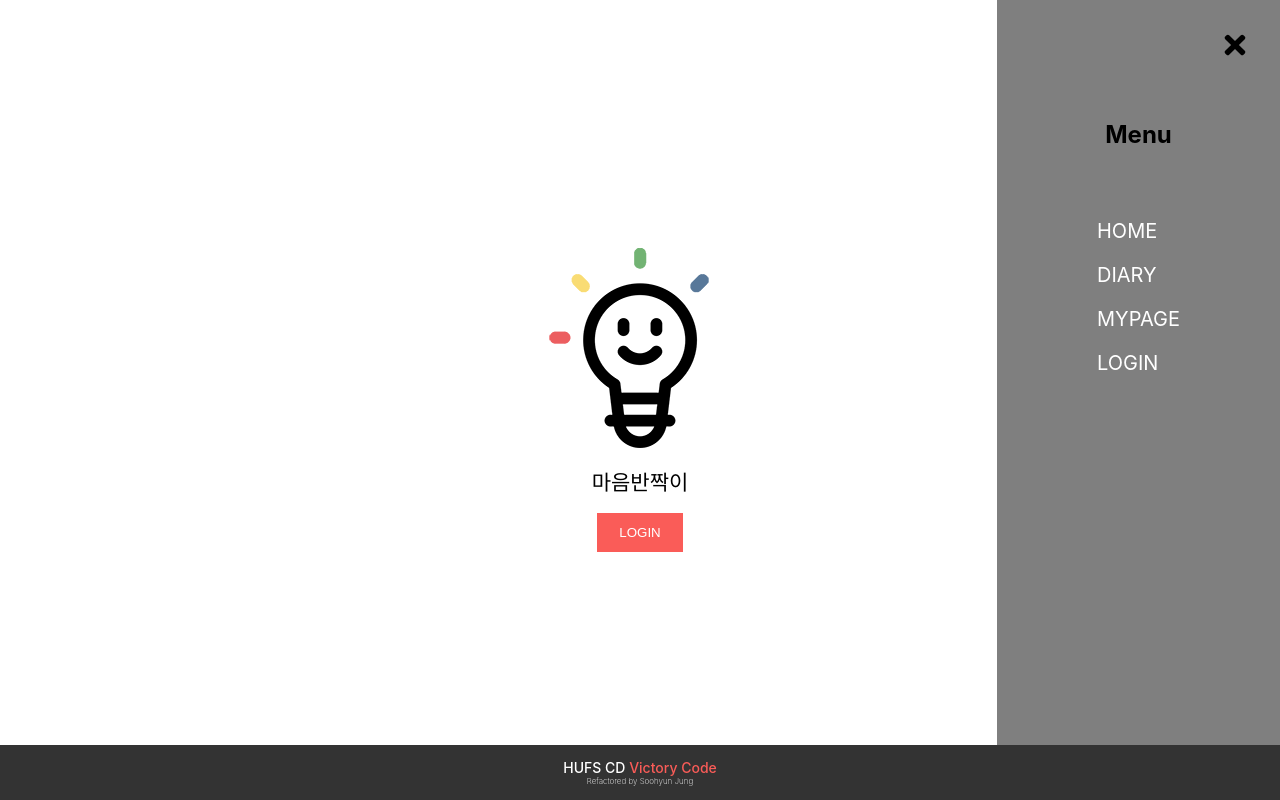
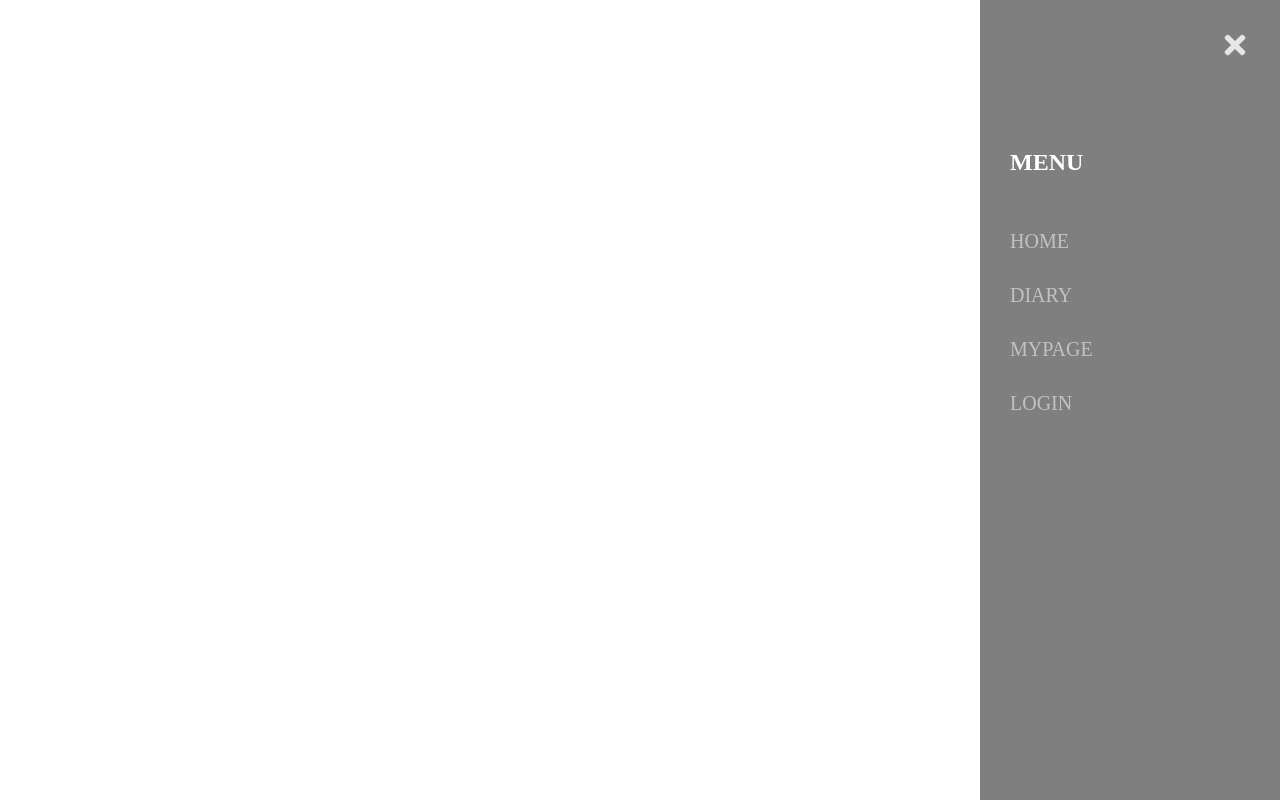
Before and after one commit to sasha1107/SmartBulb-React, a React (Create React App) app in the folder my-app/: page /SmartBulb-React/login in a window 1280 px wide. Both pictures are taken after a click on the icon 1235 px from the left and 45 px from the top of the page. Built offline with nearby package versions, Linux system fonts and the light colour scheme.

Commit message:
Refactor: styledcomponents 사용
- 네비게이션 바 애니메이션 추가
- 라우팅 구현
- styledcomponents 사용하여 스타일 리팩토링

```diff
--- a/my-app/package.json
+++ b/my-app/package.json
@@ -10,7 +10,10 @@
     "react": "^18.2.0",
     "react-dom": "^18.2.0",
     "react-icons": "^4.6.0",
+    "react-router-dom": "^6.4.3",
     "react-scripts": "5.0.1",
+    "styled-components": "^5.3.6",
+    "styled-reset": "^4.4.2",
     "web-vitals": "^2.1.4"
   },
   "scripts": {
--- a/my-app/src/App.js
+++ b/my-app/src/App.js
@@ -1,10 +1,38 @@
 import Home from "./components/pages/home/Home";
+import LogIn from "./components/pages/login/Login";
+
+import { createGlobalStyle } from 'styled-components'
+import reset from 'styled-reset'
+import { BrowserRouter, Routes, Route } from "react-router-dom";
+
+const GlobalStyle = createGlobalStyle`
+  ${reset}
+  a {
+    text-decoration: none;
+    color: inherit;
+  }
+  .ir {
+    position: absolute;
+    clip-path: inset(50%);
+    width: 1px;
+    height: 1px;
+    overflow: hidden;
+}
+`
 
 function App() {
   return (
-    <div className="App">
-      <Home/>
-    </div>
+    <>
+      <GlobalStyle/>
+      <BrowserRouter>
+        <Routes>
+          <Route path="SmartBulb-React/" element={<Home />}/>
+          {/* <Route path="/" element={<Diary />}/> */}
+          {/* <Route path="/" element={<MyPage />}/> */}
+          <Route path="SmartBulb-React/login" element={<LogIn />}/>
+        </Routes>
+      </BrowserRouter>
+    </>
   );
 }
 
--- a/my-app/src/components/Footer.css
+++ /dev/null
@@ -1,28 +0,0 @@
-.footer {
-    width: 100vw;
-    padding: 14px 0px;
-    position: absolute;
-    bottom: 0%;
-    background: #333;
-    font-size: 14px;
-    color: #fff;
-    font-weight: 500;
-}
-.ir {
-    position: absolute;
-    clip-path: inset(50%);
-    width: 1px;
-    height: 1px;
-    overflow: hidden;
-}
-
-.txt-red {
-    color: #fa5c58;
-    display: inline;
-}
-
-small {
-    font-weight: 200;
-    display: block;
-    font-size: 8px;
-}
--- a/my-app/src/components/Footer.jsx
+++ b/my-app/src/components/Footer.jsx
@@ -1,13 +1,31 @@
 import React from 'react'
-import './Footer.css'
+import styled  from "styled-components";
 
+const FooterSection = styled.section`
+    width: 100vw;
+    padding: 14px 0px;
+    position: absolute;
+    bottom: 0%;
+    background: #333;
+    font-size: 14px;
+    color: #fff;
+    font-weight: 500;
+`
+const CopyRight = styled.small`
+    font-weight: 400;
+    display: block;
+    font-size: 10px;
+`
+const Team = styled.span`
+    color: #fa5c58;
+`
 export default function Footer() {
     return (
-        <section className='footer'>
+        <FooterSection>
             <h2 className='ir'>footer</h2>
             HUFS CD
-            <p className='txt-red'> Victory Code</p>
-            <small>Refactored by Soohyun Jung</small>
-        </section>
+            <Team> Victory Code</Team>
+            <CopyRight>Refactored by Soohyun Jung</CopyRight>
+        </FooterSection>
     )
 }
--- a/my-app/src/components/Navbar.css
+++ b/my-app/src/components/Navbar.css
@@ -5,39 +5,16 @@
     top: 30px;
     right: 30px;
     z-index: 10;
+    cursor: pointer;
 }
-.close {
-    fill: #fff;
+.menuLink {
+    font-weight: 400;
+    color: rgb(195, 194, 194);
+    padding: 7px 0;
 }
-nav {
-    position: absolute;
-    background-color: rgba(0, 0, 0, 0.5);
-    height: 100vh;
-    padding: 0px 100px;
-    padding-top: 100px;
-    right: 0;
-    display: flex;
-    flex-direction: column;
-    gap: 50px;
-    box-sizing: border-box;
+.menuLink:hover {
+    background-color: rgba(255, 255, 255, 0.8) ;
+    color: rgb(81, 81, 81);
+    transform: scale(1.1);
+    font-weight: 600;
 }
-
-ul {
-    margin: 0;
-    padding: 0;
-    display: flex;
-    flex-direction: column;
-    gap: 20px;
-    font-size: 20px;
-
-}
-
-li {
-    list-style-type: none;
-    text-align: left;
-}
-
-a {
-    text-decoration: none;
-    color: #fff;
-}
--- a/my-app/src/components/Navbar.jsx
+++ b/my-app/src/components/Navbar.jsx
@@ -1,8 +1,43 @@
 import React from 'react'
 import { useState } from 'react';
 import { FaBars, FaTimes } from "react-icons/fa";
+import { IconContext } from "react-icons";
+import styled, { keyframes } from "styled-components";
 import "./Navbar.css"
+import { Link } from "react-router-dom";
 
+const ExpandAni = keyframes`
+  0% {
+    transform: translateX(300px);
+  }
+  100% {
+    transform: translateX(0px);
+  }
+`
+const ExpandMenu = styled.nav`
+    position: absolute;
+    background-color: rgba(0, 0, 0, 0.5);
+    color: white;
+    height: 100vh;
+    width: 300px;
+    right: 0;
+    display: flex;
+    flex-direction: column;
+    padding: 150px 30px;
+    gap: 50px;
+    box-sizing: border-box;
+    animation: ${ExpandAni} .5s;
+`
+const MenuTitle = styled.h2`
+  font-size: 24px;
+  font-weight: 700;
+`
+const MenuList = styled.div`
+  display: flex;
+  flex-direction: column;
+  gap: 20px;
+  font-size: 20px;
+`
 
 export default function Navbar() {
   const [expand, setExpand] = useState(false);
@@ -15,16 +50,18 @@ export default function Navbar() {
     <>
       {expand ?
       <>
-      <FaTimes onClick={handleClickBar} className="icon"/>
-      <nav>
-        <h2>Menu</h2>
-        <ul class="nav">
-          <li><a href="{% url 'home' %}">HOME</a></li>
-          <li><a href="{% url 'login' %}">DIARY</a></li>
-          <li><a href="{% url 'login' %}">MYPAGE</a></li>
-          <li><a href="{% url 'login' %}">LOGIN</a></li>
-        </ul>
-      </nav>
+        <IconContext.Provider value={{ color: "#fafafad6", className: "global-class-name" }}>
+          <FaTimes onClick={handleClickBar} className="icon"/>
+        </IconContext.Provider>
+        <ExpandMenu>
+          <MenuTitle>MENU</MenuTitle>
+          <MenuList>
+            <Link to="/SmartBulb-React/" className='menuLink'>HOME</Link>
+            <Link to="/SmartBulb-React/" className='menuLink'>DIARY</Link>
+            <Link to="/SmartBulb-React/" className='menuLink'>MYPAGE</Link>
+            <Link to="/SmartBulb-React/login" className='menuLink'>LOGIN</Link>
+          </MenuList>
+        </ExpandMenu>
       </>
       : <FaBars onClick={handleClickBar} className="icon"/>
       }
--- a/my-app/src/components/pages/home/Home.css
+++ /dev/null
@@ -1,44 +0,0 @@
-@keyframes rainbow-ani {
-    100% {
-        background-position: -1200px 0;
-    }
-}
-.home {
-    width: 100vw;
-    height: 100vh;
-    margin: 0 auto;
-    text-align: center;
-    display: flex;
-    flex-direction: column;
-    justify-content: center;
-    align-items: center;
-}
-
-.loadingLogo {
-    width: 200px;
-    height: 200px;
-    background: url("./img/loading.png") no-repeat 0 0 / auto 200px;
-    animation: rainbow-ani 5s infinite steps(6);
-    display: block;
-    margin: 0px auto;
-}
-
-.title {
-    font-size: 21px;
-    font-weight: 200;
-    text-align: center;
-}
-
-.btn-login {
-    padding: 10px 20px;
-    background: #fa5c58;
-    border: 2px solid #fa5c58;
-    color: #fff;
-}
-.btn-login:hover{
-    padding: 10px 20px;
-    background: none;
-    border: 2px solid #fa5c58;
-    color: #fa5c58;
-    cursor: pointer;
-}
--- a/my-app/src/components/pages/home/Home.jsx
+++ b/my-app/src/components/pages/home/Home.jsx
@@ -1,28 +1,72 @@
 import React from 'react'
 import Footer from '../../Footer.jsx'
 import Navbar from '../../Navbar.jsx'
-import './Home.css'
+import styled, { keyframes } from "styled-components";
+import logo from './img/loading.png'
+
+const LogoAni = keyframes`
+    100% {
+        background-position: -1200px 0;
+    }
+`
+const LogoImg = styled.div`
+    width: 200px;
+    height: 200px;
+    background: url(${logo}) no-repeat 0 0 / auto 200px;
+    animation: ${LogoAni} 3.5s infinite steps(6);
+    display: block;
+    margin: 0px auto;
+`
+
+const BtnLogin = styled.button`
+    padding: 10px 20px;
+    background: #fa5c58;
+    border: 2px solid #fa5c58;
+    color: #fff;
+    cursor: pointer;
+    &:hover {
+        padding: 10px 20px;
+        background: none;
+        color: #fa5c58;
+
+    }
+`
+const HomeSection = styled.section`
+    width: 100vw;
+    height: 100vh;
+    margin: 0 auto;
+    text-align: center;
+    display: flex;
+    flex-direction: column;
+    justify-content: center;
+    align-items: center;
+    gap: 20px;
+`
+const Title = styled.h1`
+    font-size: 21px;
+    font-weight: 700;
+`
 
 export default function Home() {
     const user = {
-        login: false,
-        // login: true,
+        // login: false,
+        login: true,
         id: 'soohyun',
         email: 'sasha1107@naver.com',
         img : 'https://i.pinimg.com/564x/39/e6/60/39e66091250c901c35c090355250a724.jpg'
     }
 
     return (
-    <section className='home'>
+    <HomeSection>
         <Navbar/>
-        <div className='loadingLogo'></div>
-        <h1 className='title'>마음반짝이</h1>
+        <LogoImg/>
+        <Title>마음반짝이</Title>
         {
             user.login ?
-            <p>{user.id}님 안녕하세요</p> :
-            <button type='button' className='btn-login'>LOGIN</button>
+            <p>{user.id}님 안녕하세요 :)</p> :
+            <BtnLogin>LOGIN</BtnLogin>
         }
         <Footer/>
-    </section>
+    </HomeSection>
     )
 }
--- /dev/null
+++ b/my-app/src/components/pages/login/Login.jsx
@@ -0,0 +1,10 @@
+import React from 'react'
+import Navbar from '../../Navbar'
+
+export default function Login() {
+    return (
+    <>
+        <Navbar/>
+    </>
+    )
+}
```
Also changed, not shown: 1 other file (tests, documents, lock files or other folders).
